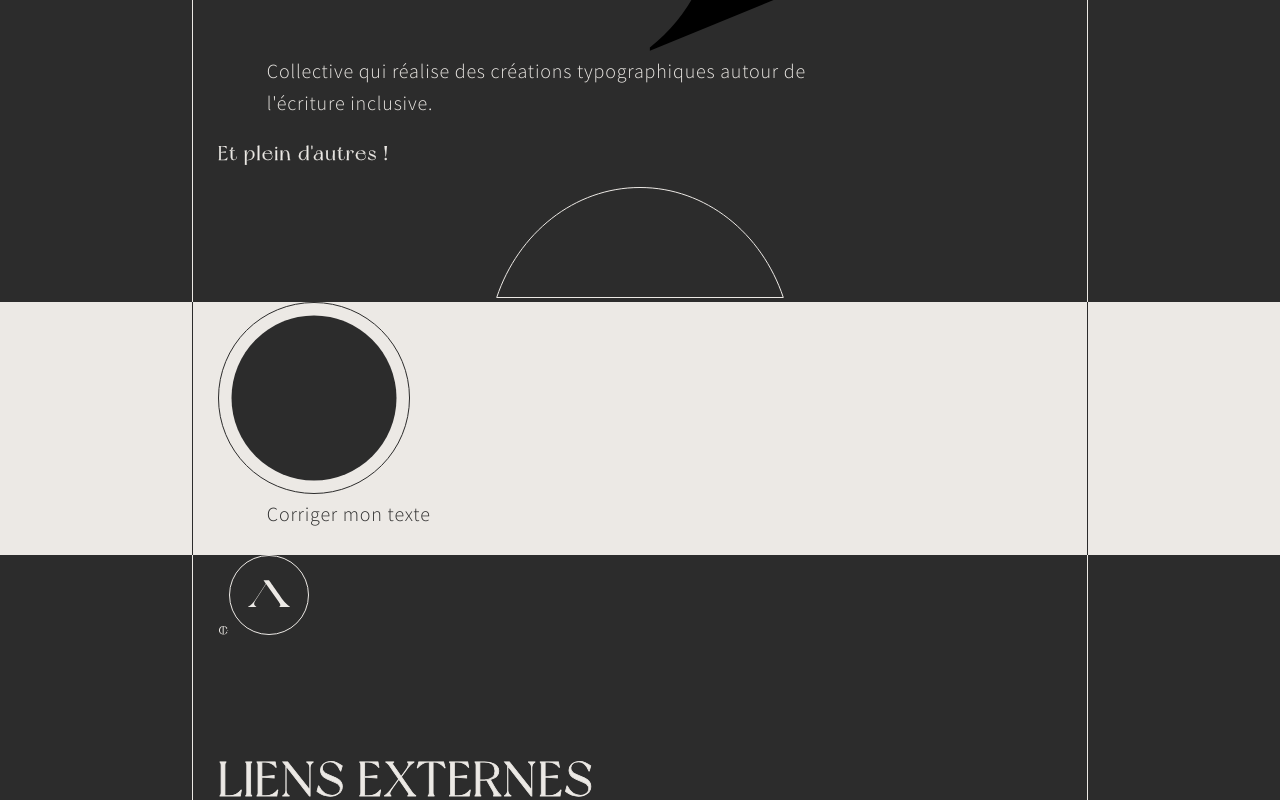
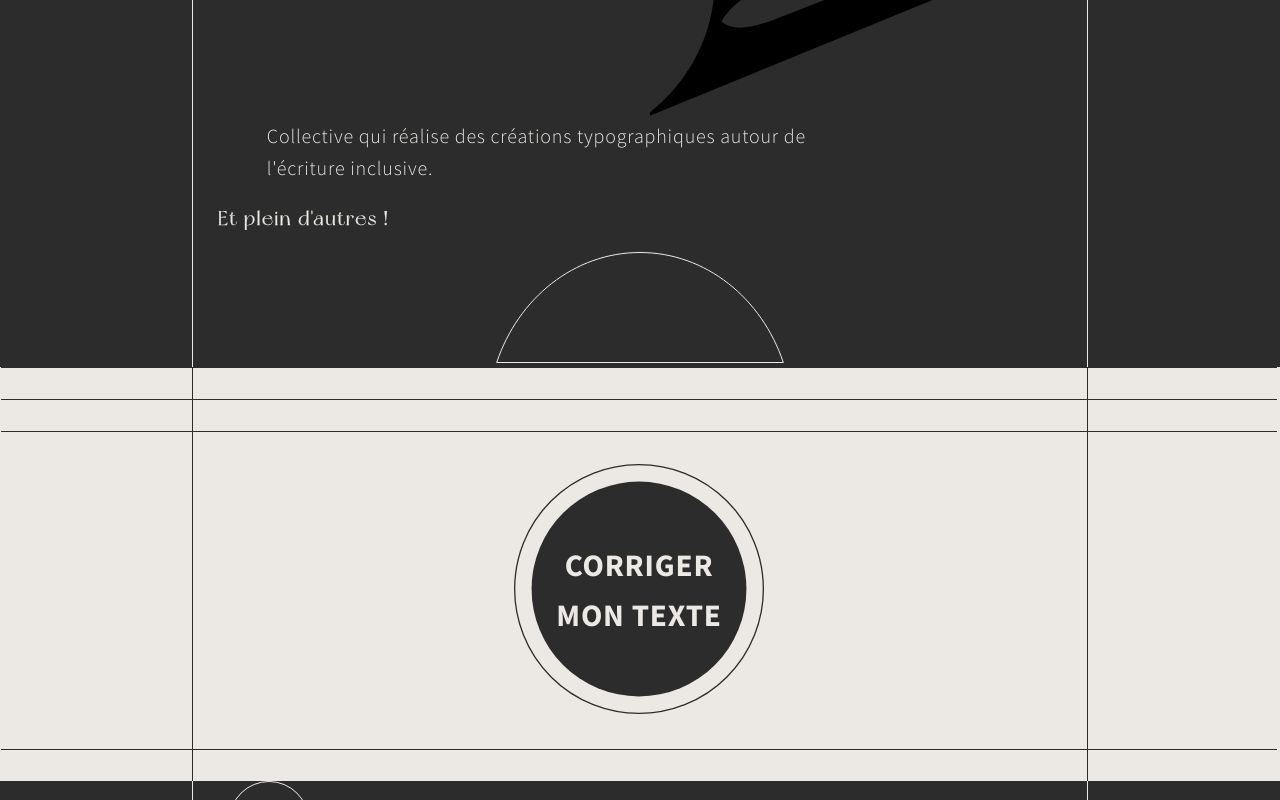
Before and after one commit to Tom-Delfosse/tfe-inclusive-writing, a Vue app in the folder inclusive_writing/: page / in a window 1280 px wide. Shown: the part 5523-6323 px from the top of the page. Built offline with nearby package versions, Linux system fonts and the light colour scheme.

Commit message:
Section CTA Done

```diff
--- a/inclusive_writing/src/App.vue
+++ b/inclusive_writing/src/App.vue
@@ -98,12 +98,10 @@ body{
 
     @include tb{
       padding: 0 $s-tab--smaller;
-
     }
 
     @include lg{
       padding: 0 $s-desk--smaller;
-
     }
 
     @include xl{
--- a/inclusive_writing/src/components/vCTA.vue
+++ b/inclusive_writing/src/components/vCTA.vue
@@ -23,111 +23,203 @@
         />
       </router-link>
     </svg>
-    <p>Corriger mon texte</p>
+    <p>Corriger mon&nbsp;texte</p>
   </div>
 </template>
 
 <style lang="scss" scoped>
+.CTA-container{
+  z-index: 1;
+  width: 100%;
+  position: relative;
+  border-top: 1px solid $c-white;
+  border-bottom: 1px solid $c-white;
+  left: -$s-mob--smaller*2;
+  width: calc(100% + (#{$s-mob--smaller} * 4));
+  padding: $s-mob--medium 0;
 
-// .CTA-container{
-//   width: calc(100% + (#{$s-mob--smaller} * 4));
-//   left: -$s-mob--smaller*2;
-//   position: relative;
-//   border-top: 1px solid $c-white;
-//   border-bottom: 1px solid $c-white;
+  @include sm{
+    left: -$s-mob--medium - $s-mob--small;
+    width: calc(100% + (#{$s-mob--medium} * 2 + #{$s-mob--small} *2));
+  }
 
-//   &:hover{
-//     svg{
-//     transform: translateX(-50%) scale(1.1) ;
-//       .circle--stroke{
-//           transition: $t-fast;
-//           stroke: $c-black;
-//       }
-//     }
-//   }
+  @include tb{
+    left: calc(-10vw - (#{$s-tab--smaller}));
+    padding: $s-tab--small 0;
+    width: calc(100% + 20vw - 2px + (#{$s-tab--smaller} * 2));
+  }
 
-//   svg{
-//   position: relative;
-//   margin: $s-mob--medium auto;
-//   left: 50%;
-//   transform: translateX(-50%);
-//   transition: $t-smooth;
+  @include lg{
+    left: calc(-15vw - (#{$s-desk--smaller}));
+    padding: $s-desk--small 0;
+    width: calc(100% + 30vw - 2px + (#{$s-desk--smaller} * 2));
+  }
 
-//   .circle{
-//     transition: $t-smooth;
-//     transform-origin: center;
-//       &--full{
-//         fill: $c-white;
-//       }
+  @include xl{
+    left: calc(-15vw - (#{$s-desk--medium}));
+    padding: $s-desk--medium-small 0;
+    width: calc(100% + 30vw - 2px + (#{$s-desk--medium} * 2));
+  }
 
-//       &--stroke{
-//         stroke: $c-white;
-//       }
-//     }
-//   }
+  @include xxl{
+    left: calc(-15vw - (#{$s-desk--medium-plus}));
+    width: calc(100% + 30vw - 2px + (#{$s-desk--medium-plus} * 2));
+  }
 
-//   p{
-//     position: absolute;
-//     top: 50%;
-//     text-align: center;
-//     left: 50%;
-//     transform: translate(-50%, -50%);
-//     color: $c-black;
-//     width: 50%;
-//     max-width: 120px;
-//     margin: 0;
-//     text-transform: uppercase;
-//     font-weight: $w-bold;
-//     font-size: $s-mob--small;
-//     pointer-events: none;
-//   }
+  svg{
+    position: relative;
+    left: 50%;
+    transform: translateX(-50%);
+    transition: $t-smooth;
+    width: 100%;
+    height: 100%;
+    max-width: 200px;
 
-//   &--dark {
-//     border-top: 1px solid $c-black;
-//     // margin-top: $s-mob--smaller ;
-//     border-bottom: inherit;
+    @include tb{
+      max-width: 250px;
+    }
 
-//     &::before{
-//       content: " ";
-//       display: block;
-//       border-bottom: 1px solid $c-black;
-//       border-top: 1px solid $c-black;
-//       margin-top: $s-mob--smaller;
-//       width: auto;
-//       height: $s-mob--smaller;
-//     }
+    @include lg{
+      max-width: 250px;
+    }
 
-//     &::after{
-//       content: " ";
-//       display: block;
-//       border-top: 1px solid $c-black;
-//       margin-top: $s-mob--smaller;
-//       width: auto;
-//       height: $s-mob--smaller;
-//     }
-//     &:hover{
-//       svg{
-//         transform: translateX(-50%) scale(1.1) ;
-//         .circle--stroke{
-//           transition: $t-fast;
-//           stroke: $c-white;
-//         }
-//       }
-//     }
-//     p{
-//       color: $c-white;
-//     }
-//     a{
-//       .circle{
-//         &--full{
-//           fill: $c-black;
-//         }
+    @include xl{
+      max-width: 400px;
+    }
 
-//         &--stroke{
-//           stroke: $c-black;
-//         }
-//       }
-//     }
-//   }
-// }
+    &:hover{
+      transform: translateX(-50%) scale(1.1) ;
+
+      .circle--stroke{
+          transition: $t-fast;
+          stroke: $c-black;
+          pointer-events: none;
+      }
+    }
+
+    .circle{
+
+      &--stroke{
+        stroke: $c-white;
+      }
+
+      &--full{
+        fill: $c-white;
+        cursor: pointer;
+      }
+    }
+
+  }
+  .CTA-btn{
+    width: 100%;
+    height: 100%;
+    cursor: inherit;
+  }
+
+  p{
+    position: absolute;
+    top: 50%;
+    left: 50%;
+    text-align: center;
+    transform: translate(-50%, -50%);
+    color: $c-black;
+    width: min-content;
+    margin: 0;
+    text-transform: uppercase;
+    font-weight: $w-bold;
+    font-size: $s-mob--small;
+    pointer-events: none;
+    padding: 0;
+
+    @include tb{
+      font-size: $s-tab--small;
+    }
+    @include lg{
+      font-size: $s-desk--small;
+    }
+
+    @include xl{
+      font-size: $s-desk--medium-small;
+    }
+  }
+
+  &--dark {
+    border-top: 1px solid $c-black;
+    padding: 0;
+    border-bottom: inherit;
+
+    p{
+      top: calc(50% + #{$s-mob--smaller/2});
+
+      @include tb{
+        top: calc(50% + #{$s-tab--small/2});
+      }
+      @include lg{
+        top: calc(50% + #{$s-desk--small/2});
+      }
+    }
+
+    &::before{
+      content: " ";
+      display: block;
+      border-bottom: 1px solid $c-black;
+      border-top: 1px solid $c-black;
+      width: auto;
+      margin-top: $s-mob--smaller;
+      height: $s-mob--smaller;
+      margin-bottom: $s-mob--medium;
+
+      @include tb{
+        margin-top: $s-tab--small;
+        margin-bottom: $s-tab--small;
+        height: $s-tab--small;
+      }
+      @include lg{
+        margin-top: $s-desk--small;
+        margin-bottom: $s-desk--small;
+        height: $s-desk--small;
+      }
+    }
+
+    &::after{
+      content: " ";
+      display: block;
+      border-top: 1px solid $c-black;
+      width: auto;
+      margin-top: $s-mob--medium;
+      height: $s-mob--smaller;
+
+      @include tb{
+        margin-top: $s-tab--small;
+        height: $s-tab--small;
+      }
+      @include lg{
+        margin-top: $s-desk--small;
+        height: $s-desk--small;
+      }
+    }
+
+    p{
+      color: $c-white;
+    }
+    svg{
+      &:hover{
+        transform: translateX(-50%) scale(1.1) ;
+        .circle--stroke{
+          transition: $t-fast;
+          stroke: $c-white;
+        }
+      }
+      .circle{
+        &--full{
+          fill: $c-black;
+        }
+
+        &--stroke{
+          stroke: $c-black;
+        }
+      }
+    }
+  }
+}
 </style>
--- a/inclusive_writing/src/components/vExample.vue
+++ b/inclusive_writing/src/components/vExample.vue
@@ -58,7 +58,7 @@ export default {
   @include sm{
     display: inline-flex;
     padding: $s-mob--smallest $s-mob--smallest;
-    margin-left: $s-mob--smaller;
+    margin-left: $s-mob--smaller + $s-mob--medium;
 
   }
   @include tb{
```
